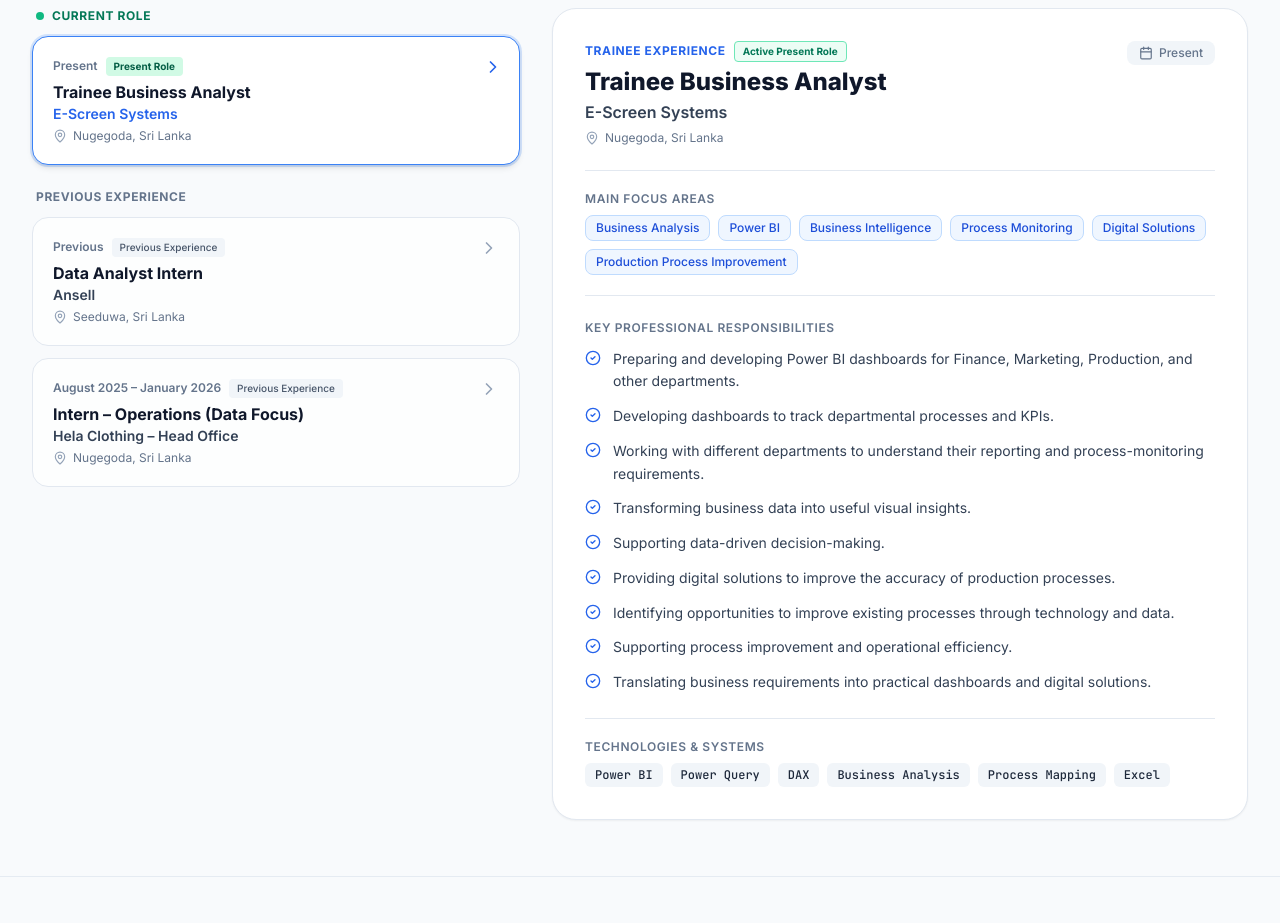
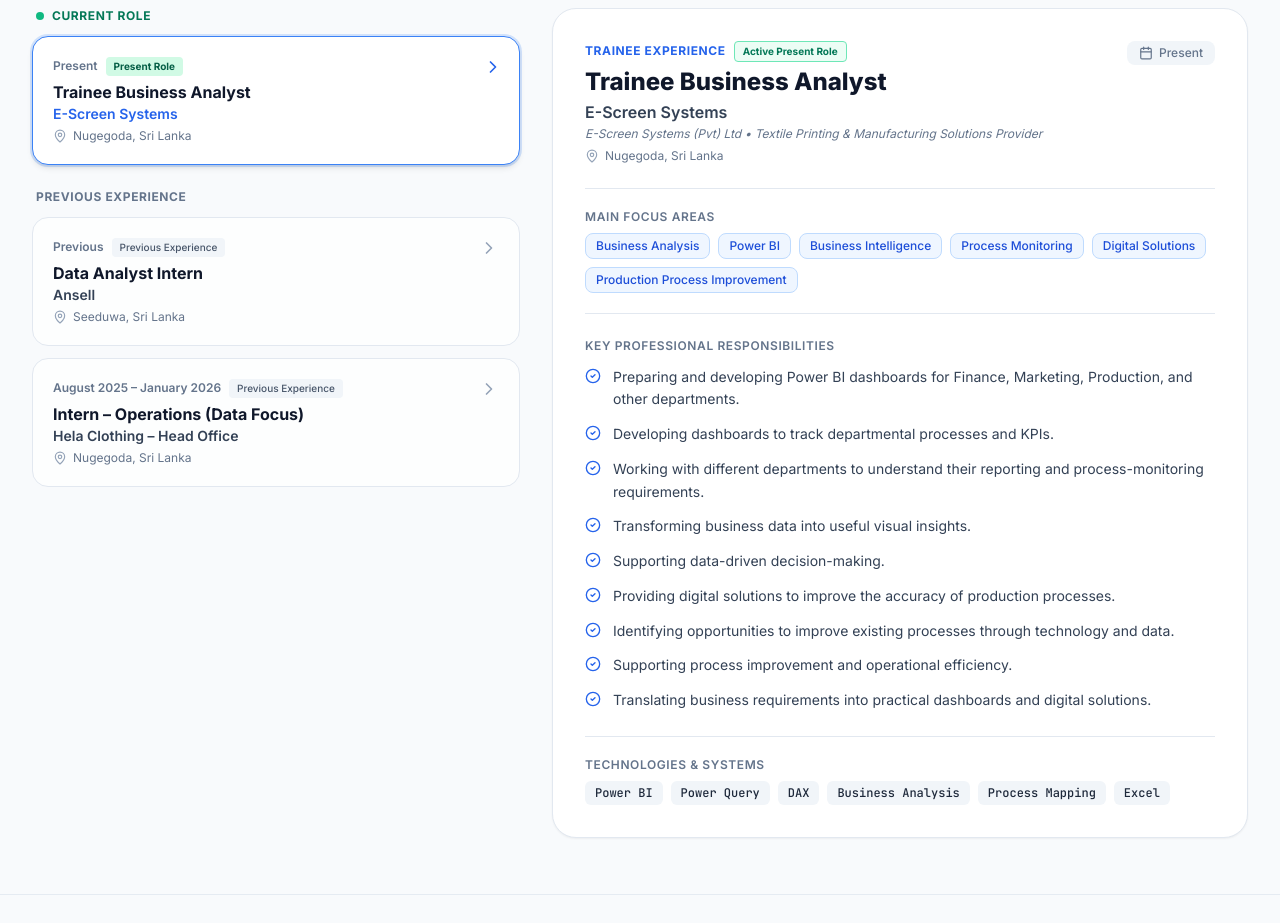
Before and after one commit to saranga20010224/my_portfolio, a React (Vite) app: page / in a window 1280 px wide. Shown: the part 4000-4923 px from the top of the page. Built offline with nearby package versions, Linux system fonts and the light colour scheme.

Commit message:
Add company introduction for E-Screen Systems (Pvt) Ltd in Work Experience

```diff
--- a/src/data/experience.ts
+++ b/src/data/experience.ts
@@ -66,6 +66,7 @@
     id: "escreen",
     role: "Trainee Business Analyst",
     company: "E-Screen Systems",
+    companySubtitle: "E-Screen Systems (Pvt) Ltd • Textile Printing & Manufacturing Solutions Provider",
     period: "Present",
     isCurrent: true,
     type: "Trainee",
```
